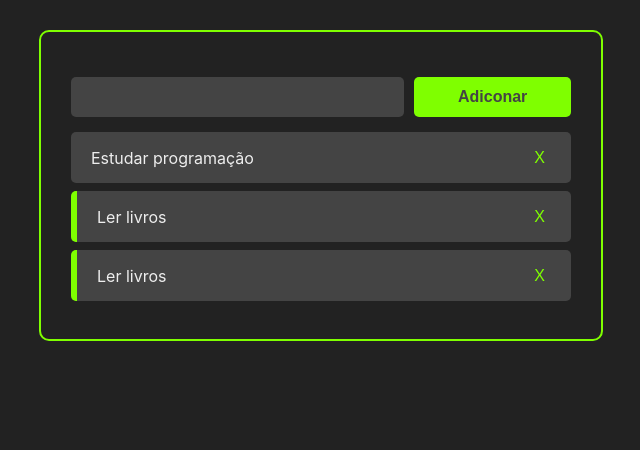
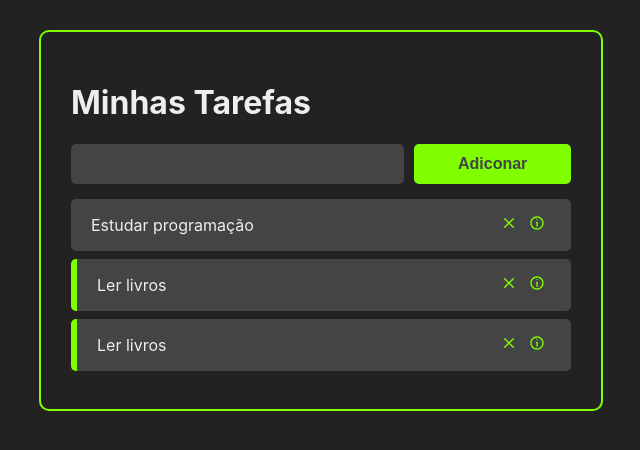
Before and after one commit to PatrickDSiqueira/minhastarefas, a React (Create React App) app: page / in a window 1280 px wide. Shown: the top 450 px of the page, without its empty margins (319-959 px from the left). Built offline with nearby package versions, Linux system fonts and the light colour scheme.

Commit message:
Create component Header and  install react-router-dom@6

```diff
--- a/package.json
+++ b/package.json
@@ -10,6 +10,7 @@
     "react": "^18.2.0",
     "react-dom": "^18.2.0",
     "react-icons": "^4.4.0",
+    "react-router-dom": "^6.3.0",
     "react-scripts": "5.0.1",
     "uuid": "^8.3.2",
     "web-vitals": "^2.1.4"
--- a/src/App.jsx
+++ b/src/App.jsx
@@ -3,6 +3,7 @@ import './App.css';
 import AddTask from "./components/AddTask";
 import Tasks from "./components/Tasks";
 import  {v4 as uuidv4} from 'uuid';
+import Header from "./components/Header";
 
 const App = () =>{
   const [tasks, setTasks]=useState([
@@ -45,6 +46,7 @@ const handleTaskDeletion = (taskId) => {
 
   return <>
   <div className="container">
+  <Header />
     <AddTask handleTaskAddition ={handleTaskAddition}/>
     {<Tasks tasks = {tasks} handleTaskClick = {handleTaskClick} handleTaskDeletion={handleTaskDeletion}/>}
   </div>
--- /dev/null
+++ b/src/components/Header.jsx
@@ -0,0 +1,10 @@
+import React from "react";
+
+const Header = () => {
+    return(
+        <h1 style={{color:'#eee'}}>
+            Minhas Tarefas
+        </h1>
+    )
+}
+export default Header;
--- a/src/components/Task.css
+++ b/src/components/Task.css
@@ -11,7 +11,7 @@
 .task-title{
     cursor: pointer;
 }
-.remove-task-button{
+.remove-task-button, .see-task-details-button{
     background-color: #444;
     border: none;
     font-size: 16px;
--- a/src/components/Task.jsx
+++ b/src/components/Task.jsx
@@ -1,6 +1,6 @@
 import React from "react";
 import './Task.css';
-// import {CgClose} from react-icons/cg;
+import {CgClose, CgInfo} from "react-icons/cg";
 
 const Task = ({task, handleTaskClick, handleTaskDeletion}) =>{
     console.log(task);
@@ -12,7 +12,10 @@ const Task = ({task, handleTaskClick, handleTaskDeletion}) =>{
         </div>
        <div className="button-container">
             <button className="remove-task-button" onClick={()=>handleTaskDeletion(task.id)}>
-                {/* <CgClose /> */} X
+                <CgClose />
+            </button>
+            <button className="see-task-details-button">
+                <CgInfo />
             </button>
        </div>
     </div>;
```
Also changed, not shown: src/components/Tasks.css (deleted), 2 other files (tests, documents, lock files or other folders).
